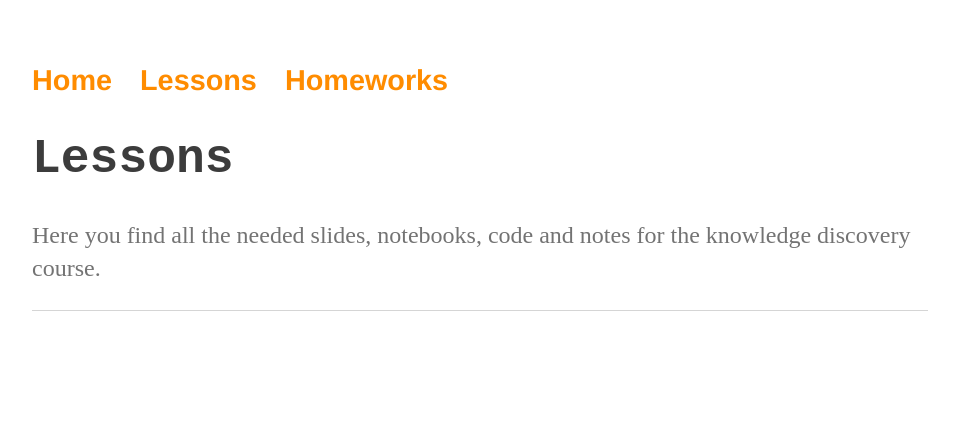
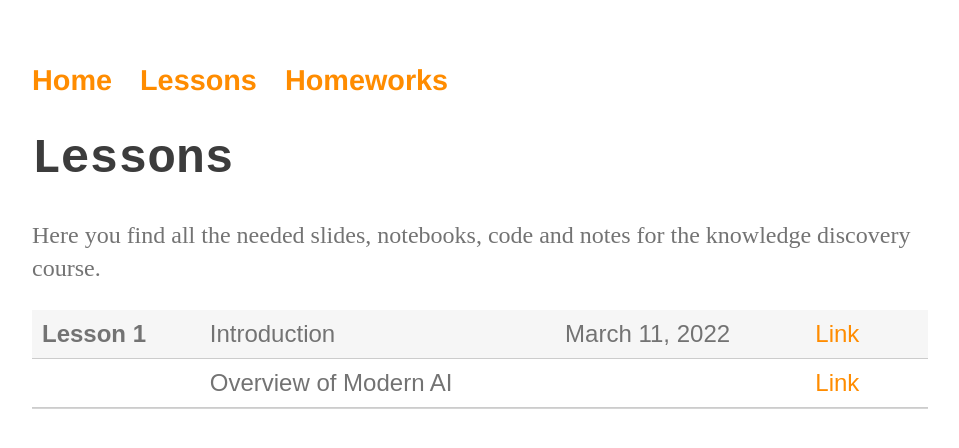
Before and after one commit to perceivelab/knowledge-discovery-course, a Jekyll site: the page built from lezioni.md, in a window 1280 px wide. Shown: the top 448 px of the page, without its empty margins (160-1119 px from the left). Built offline with Jekyll 4.4.1, drawn with Linux system fonts in a browser that asks for light colours; our own code applies the rules of GitHub Pages for plain Markdown files.

Commit message:
Update lezioni.md

```diff
--- a/lezioni.md
+++ b/lezioni.md
@@ -1,6 +1,8 @@
 # Lessons
 Here you find all the needed slides, notebooks, code and notes for the knowledge discovery course.
 
+| **Lesson 1**  | Introduction | March 11, 2022 | [Link](https://drive.google.com/file/d/1b5OUT_xffGM-cKRpR3Mvo_EEaSWIYOTG/view?usp=sharing) |  |
+|  | Overview of Modern AI |   | [Link](https://drive.google.com/file/d/15nhZ_-fMSGs6y6wFFNuHQJ6BH1o2uXXN/view?usp=sharing) |  |
 
 
 
```
